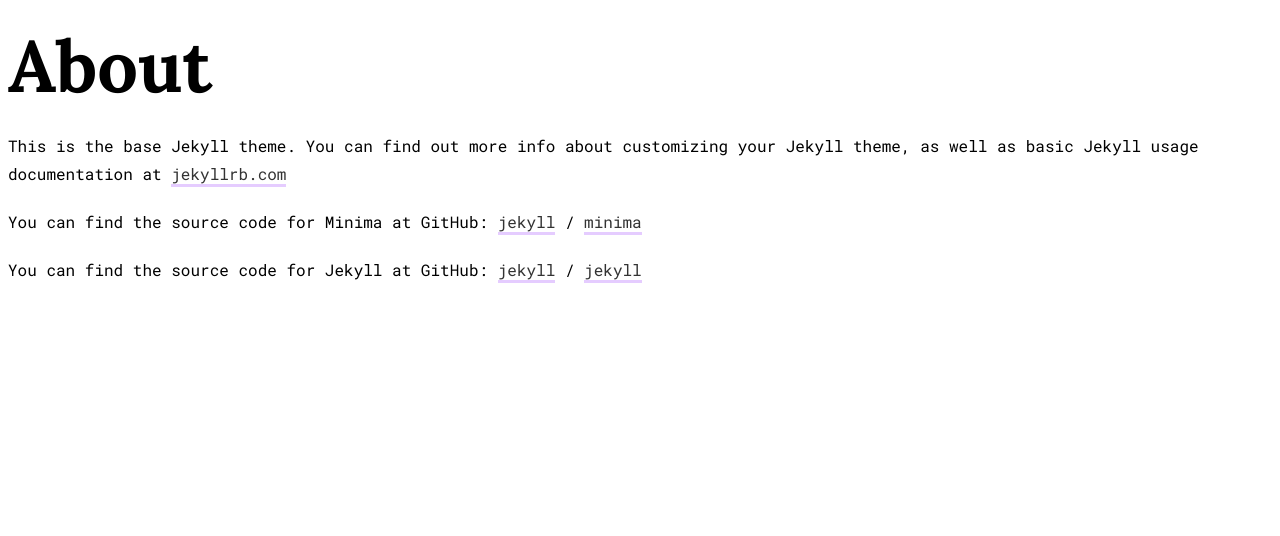
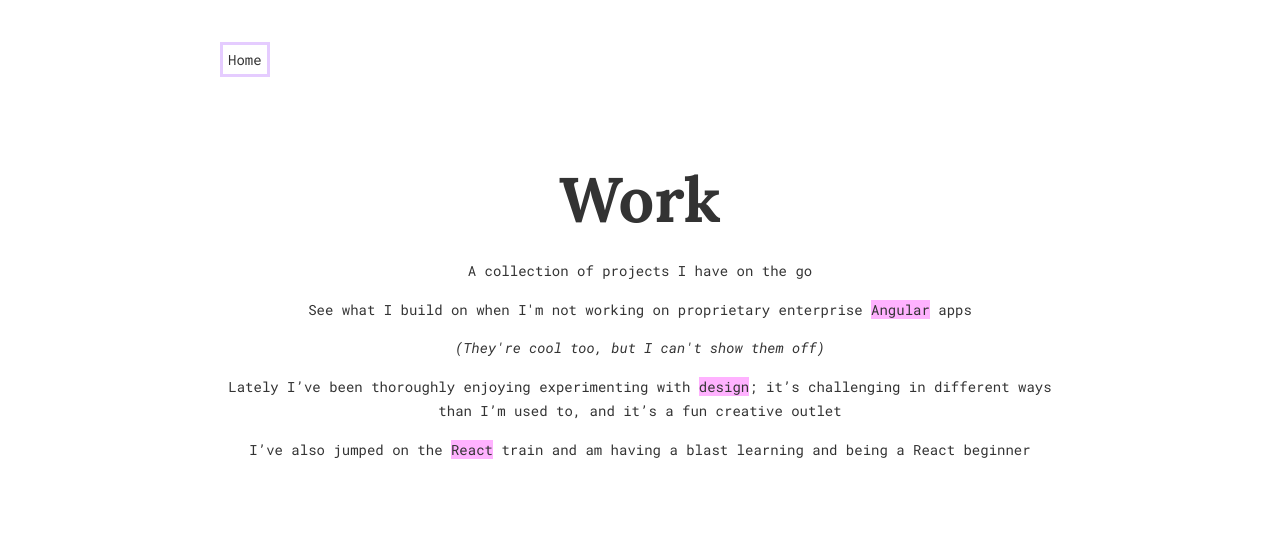
Before and after one commit to natmegs/personal-blog, a Jekyll site: the page built from about.md, in a window 1280 px wide. Shown: the top 536 px of the page. Built offline with Jekyll 4.4.1, drawn with Linux system fonts in a browser that asks for light colours; nearby versions of some CDN libraries; some of the changed text lies outside the part shown; grey boxes are pictures that could not be loaded.

Commit message:
add work page

```diff
--- a/_layouts/post.html
+++ b/_layouts/post.html
@@ -4,7 +4,7 @@ layout: default
 <article itemscope itemtype="http://schema.org/BlogPosting">
 
   <header class="post-header container">
-    <a href="/">Back to main site</a>
+    <a class="navlink" href="/">Back to main site</a>
     <h1 itemprop="name headline">{{ page.title | escape }}</h1>
     <p class="post-meta">
       <time datetime="{{ page.date | date_to_xmlschema }}" itemprop="datePublished">
--- /dev/null
+++ b/_layouts/work.html
@@ -0,0 +1,71 @@
+---
+layout: default
+---
+
+<div class="container nav">
+    <a class="navlink" href="/">Home</a>
+</div>
+
+<div class="container work-header content center">
+    <h1>Work</h1>
+    <p>A collection of projects I have on the go</p>
+    <p>See what I build on when I'm not working on proprietary enterprise <span class="emphasis">Angular</span> apps</p>
+    <p class="italics">(They're cool too, but I can't show them off)</p>
+    <p>Lately I’ve been thoroughly enjoying experimenting with <span class="emphasis">design</span>; it’s challenging in different ways than I’m used to, and it’s a fun creative outlet</p>
+    <p>I’ve also jumped on the <span class="emphasis">React</span> train and am having a blast learning and being a React beginner</p>
+</div>
+
+<div class="container work">
+    <div class="work-display">
+        <img src="/assets/images/phillippa.png" alt="">
+    </div>
+    <div class="work-desc">
+        <h2>Phillippa's Blog</h2>
+        <p>Phillippa is an amazing resident physician, and her blog will be a showcase of both lifestyle posts and medicine</p>
+        <p>She is awesome, so you should check out what she’s up to</p>
+        <p>The development of her website is an ongoing pair effort between myself and Nick Houghton, in which I’m handling the design</p>
+        <p>The blog is built using Jekyll</p>
+        <a target="_blank" href="https://natmegs.github.io/PhillippaBlog/#">Link</a> <a target="_blank" href="https://github.com/natmegs/PhillippaBlog">Repo</a>
+    </div>
+</div>
+
+<div class="container work">
+    <div class="work-display">
+        <img src="/assets/images/blog-prototype.png" alt="">
+    </div>
+    <div class="work-desc">
+        <h2>Blog Prototype</h2>
+        <p>Often when I make websites for other people, we’ll go through a couple design iterations (sometimes complete redesigns) before we land on the right one</p>
+        <p>This was a design iteration which ended up being discarded and completely redesigned, but I’m saving it as a potential candidate for the next time I get the urge to redo my own website</p>
+        <p>Built using Jekyll</p>
+        <a target="_blank" href="https://natmegs.github.io/blog-prototype/">Link</a> <a target="_blank" href="https://github.com/natmegs/blog-prototype">Repo</a>
+    </div>
+</div>
+
+<div class="container work">
+    <div class="work-display">
+        <img src="/assets/images/nicole.png" alt="">
+    </div>
+    <div class="work-desc">
+        <h2>Artist Portfolio</h2>
+        <p>Nicole is much more talented at design than I am, and this is demonstrated by her impressive portfolio of work</p>
+        <p>Despite this, I’m designing her website</p>
+        <p>The development of the site is ongoing and as more content is organized, more features will be added</p>
+        <p>I built the website using Gatsby, which was my first introduction to React. I’m now a big fan of React and Gatsby</p>
+        <a target="_blank" href="https://natmegs.github.io/nicole/">Link</a> <a target="_blank" href="https://github.com/natmegs/nicole">Repo</a>
+    </div>
+</div>
+
+<div class="container work">
+    <div class="work-display">
+        <img src="/assets/images/reacttube.png" alt="">
+    </div>
+    <div class="work-desc">
+        <h2>REACTtube</h2>
+        <p>Built an imitation Youtube as a fun experiment to start learning React using create-react-app and the Youtube API</p>
+        <p class="italics">(Yes, its default search is "donuts")</p>
+        <p>Deployed to Heroku</p>
+        <p>I’m looking forward to digging deeper into React and taking full advantage of its capabilities</p>
+        <a target="_blank" href="https://nats-reacttube.herokuapp.com/">Link</a> <a target="_blank" href="https://github.com/natmegs/react-youtube">Repo</a>
+    </div>
+</div>
--- a/about.md
+++ b/about.md
@@ -1,18 +1,5 @@
 ---
-layout: page
-title: About
-permalink: /about/
+layout: work
+title: Work
+permalink: /work/
 ---
-
-This is the base Jekyll theme. You can find out more info about customizing your Jekyll theme, as well as basic Jekyll usage documentation at [jekyllrb.com](https://jekyllrb.com/)
-
-You can find the source code for Minima at GitHub:
-[jekyll][jekyll-organization] /
-[minima](https://github.com/jekyll/minima)
-
-You can find the source code for Jekyll at GitHub:
-[jekyll][jekyll-organization] /
-[jekyll](https://github.com/jekyll/jekyll)
-
-
-[jekyll-organization]: https://github.com/jekyll
--- a/assets/custom.css
+++ /dev/null
@@ -1,241 +0,0 @@
-
-// ================================
-// GENERAL
-// ================================
-
-* {
-  box-sizing: border-box;
-  font-family: 'Roboto Mono', monospace;
-  font-size: 14px;
-  color: #333;
-  margin: 0;
-  padding: 0;
-}
-
-h1, h2, h3, h4, h5, h6 {
-  font-family: 'Lora', serif;
-}
-
-h1 {
-  font-size: 450%;
-  margin-bottom: 20px;
-  margin-top: 20px;
-}
-
-h2 {
-  font-size: 250%;
-  margin-bottom: 40px;
-}
-
-h3 {
-  font-size: 175%;
-  margin-top: 50px;
-  margin-bottom: 30px;
-}
-
-h4 {
-  font-size: 150%;
-}
-
-h6 {
-	margin-top: 10px;
-	margin-bottom: 10px;
-}
-
-p {
-	line-height: 1.75;
-  margin: 14px 0;
-  font-family: 'Roboto Mono', monospace;
-}
-
-span {
-	font-size: inherit;
-}
-
-i {
-  font-size: 250% !important;
-  margin: 50px 20px;
-}
-
-i:last-child {
-  margin-right: 0;
-}
-
-a.unstyled-link {
-  border: none;
-}
-
-a.unstyled-link:hover {
-  border: none;
-}
-
-a {
-  border-bottom: 3px solid rgba(127,0,255,0.2);
-  text-decoration: none;
-  font-size: inherit;
-  color: #333;
-}
-
-a:hover {
-  border-bottom: 3px solid rgba(127,0,255,0.5);
-  text-decoration: none;
-}
-
-a:active, a:visited {
-  text-decoration: none;
-  color: #333;
-}
-
-ul {
-  margin-left: 40px;
-  margin-bottom: 20px;
-}
-
-li {
-  margin: 10px 0;
-}
-
-.italics {
-  font-style: italic;
-}
-
-.small {
-	font-size: 80%;
-}
-
-.container {
-  max-width: 900px;
-  margin: 60px auto;
-  padding: 20px 30px;
-}
-
-.post-header.container {
-  margin-top:70px;
-  margin-bottom: 20px;
-}
-
-.post.container {
-  margin-top: 0;
-  margin-bottom: 80px;
-}
-
-.post p {
-  margin: 20px 0;
-}
-
-.text-right {
-  text-align: right;
-}
-
-.link {
-  border-bottom: 3px solid rgba(127,0,255,0.2);
-}
-
-.link:hover {
-  border-bottom: 3px solid rgba(127,0,255,0.5);
-}
-
-.emphasis {
-  background-color: rgba(255,0,254,0.3);
-}
-
-.emphasis2 {
-  background-color: rgba(0,0,254,0.3);
-}
-
-.emphasis3 {
-  background-color: rgba(255,0,128,0.3);
-}
-
-// ================================
-// COLOURS
-// ================================
-
-.purple {
-  color: #7F00FF;
-}
-
-.purple-mute {
-  color: #807FFF;
-}
-
-.pink {
-  color: #FF00FE;
-}
-
-.pink-mute {
-  color: #FE80FE;
-}
-
-.hotpink {
-  color: 	#FF0080;
-}
-
-.hotpink-mute {
-  color: #FF8081;
-}
-
-.blue {
-  color: #0000FE;
-}
-
-.blue-mute {
-  color: #007FFF;
-}
-
-// ================================
-// SOCIAL ICONS
-// ================================
-
-.twitter, .twitter:visited {
-  color: #555;
-}
-.twitter:hover {
-  color: #7F00FF;
-}
-
-.email, .email:visited {
-  color: #555;
-}
-.email:hover {
-  color: #0000FE;
-}
-
-.linkedin, .linkedin:visited {
-  color: #555;
-}
-.linkedin:hover {
-  color: #FF00FE;
-}
-
-.github, .github:visited {
-  color: #555
-}
-.github:hover {
-  color: 	#FF0080;
-}
-
-// ================================
-// CUSTOM
-// ================================
-
-.bottom {
-	border-top: 2px dashed rgba(0,127,255,0.3);
-}
-
-.top {
-	border-bottom: 2px dashed rgba(0,127,255,0.3);
-}
-
-@media screen and (max-width: 499px) {
-  .content {
-    padding-right: 15px;
-    padding-left: 15px;
-  }
-}
-
-.blog-title {
-  display: inline-block;
-  margin-bottom: 0;
-  margin-top: 10px;
-}
--- /dev/null
+++ b/assets/custom.scss
@@ -0,0 +1,297 @@
+---
+---
+
+
+// ================================
+// GENERAL
+// ================================
+
+* {
+  box-sizing: border-box;
+  font-family: 'Roboto Mono', monospace;
+  font-size: 14px;
+  color: #333;
+  margin: 0;
+  padding: 0;
+}
+
+h1, h2, h3, h4, h5, h6 {
+  font-family: 'Lora', serif;
+}
+
+h1 {
+  font-size: 450%;
+  margin-bottom: 20px;
+  margin-top: 20px;
+}
+
+h2 {
+  font-size: 250%;
+  margin-bottom: 40px;
+}
+
+h3 {
+  font-size: 175%;
+  margin-top: 50px;
+  margin-bottom: 30px;
+}
+
+h4 {
+  font-size: 150%;
+}
+
+h6 {
+  font-size: 125%;
+	margin-top: 10px;
+	margin-bottom: 10px;
+}
+
+p {
+	line-height: 1.75;
+  margin: 14px 0;
+  font-family: 'Roboto Mono', monospace;
+}
+
+span {
+	font-size: inherit;
+}
+
+i {
+  font-size: 250% !important;
+  margin: 50px 20px;
+}
+
+i:last-child {
+  margin-right: 0;
+}
+
+a.unstyled-link {
+  border: none;
+}
+
+a.unstyled-link:hover {
+  border: none;
+}
+
+a {
+  border-bottom: 3px solid rgba(127,0,255,0.2);
+  text-decoration: none;
+  font-size: inherit;
+  font-family: 'Roboto Mono', monospace;
+  color: #333;
+}
+
+a:hover {
+  border-bottom: 3px solid rgba(127,0,255,0.5);
+  text-decoration: none;
+}
+
+a:active, a:visited {
+  text-decoration: none;
+  color: #333;
+}
+
+ul {
+  margin-left: 40px;
+  margin-bottom: 20px;
+}
+
+li {
+  margin: 10px 0;
+}
+
+.italics {
+  font-style: italic;
+}
+
+.small {
+	font-size: 80%;
+}
+
+.center {
+  text-align: center;
+}
+
+.container {
+  max-width: 900px;
+  margin: 60px auto;
+  padding: 20px 30px;
+}
+
+.post-header.container {
+  margin-top:70px;
+  margin-bottom: 20px;
+}
+
+.post.container {
+  margin-top: 0;
+  margin-bottom: 80px;
+}
+
+.post p {
+  margin: 20px 0;
+}
+
+.text-right {
+  text-align: right;
+}
+
+.navlink {
+  border: 3px solid rgba(127,0,255,0.2);
+  padding: 5px;
+}
+.navlink:hover {
+  border: 3px solid rgba(127,0,255,0.5);
+}
+
+.link {
+  border-bottom: 3px solid rgba(127,0,255,0.2);
+}
+
+.link:hover {
+  border-bottom: 3px solid rgba(127,0,255,0.5);
+}
+
+.emphasis {
+  background-color: rgba(255,0,254,0.3);
+}
+
+.emphasis2 {
+  background-color: rgba(0,0,254,0.3);
+}
+
+.emphasis3 {
+  background-color: rgba(255,0,128,0.3);
+}
+
+// ================================
+// COLOURS
+// ================================
+
+.purple {
+  color: #7F00FF;
+}
+
+.purple-mute {
+  color: #807FFF;
+}
+
+.pink {
+  color: #FF00FE;
+}
+
+.pink-mute {
+  color: #FE80FE;
+}
+
+.hotpink {
+  color: 	#FF0080;
+}
+
+.hotpink-mute {
+  color: #FF8081;
+}
+
+.blue {
+  color: #0000FE;
+}
+
+.blue-mute {
+  color: #007FFF;
+}
+
+// ================================
+// SOCIAL ICONS
+// ================================
+
+.twitter, .twitter:visited {
+  color: #555;
+}
+.twitter:hover {
+  color: #7F00FF;
+}
+
+.email, .email:visited {
+  color: #555;
+}
+.email:hover {
+  color: #0000FE;
+}
+
+.linkedin, .linkedin:visited {
+  color: #555;
+}
+.linkedin:hover {
+  color: #FF00FE;
+}
+
+.github, .github:visited {
+  color: #555
+}
+.github:hover {
+  color: 	#FF0080;
+}
+
+// ================================
+// CUSTOM
+// ================================
+
+.container.bottom {
+	border-top: 2px dashed rgba(0,127,255,0.3);
+}
+
+.container.nav {
+  margin-top: 30px;
+  margin-bottom: 0;
+}
+
+.top {
+	border-bottom: 2px dashed rgba(0,127,255,0.3);
+}
+
+@media screen and (max-width: 499px) {
+  .content {
+    padding-right: 15px;
+    padding-left: 15px;
+  }
+}
+
+.blog-title {
+  display: inline-block;
+  margin-bottom: 0;
+  margin-top: 10px;
+}
+
+// ================================
+// WORK
+// ================================
+
+.work {
+  display: flex;
+  flex-wrap: wrap;
+  justify-content: center;
+  align-items: flex-start;
+
+  .work-display,
+  .work-desc {
+    width: 40%;
+    margin: 3%;
+  }
+
+  @media screen and (max-width: 799px) {
+    .work-display,
+    .work-desc {
+      width: 90%;
+    }
+  }
+
+  .work-display {
+    img {
+      width: 100%;
+    }
+  }
+}
+
+.work-header {
+  margin-top: 30px;
+}
```
Also changed, not shown: _layouts/home.html (+9 -30 lines), Gemfile.lock, 4 other files.
